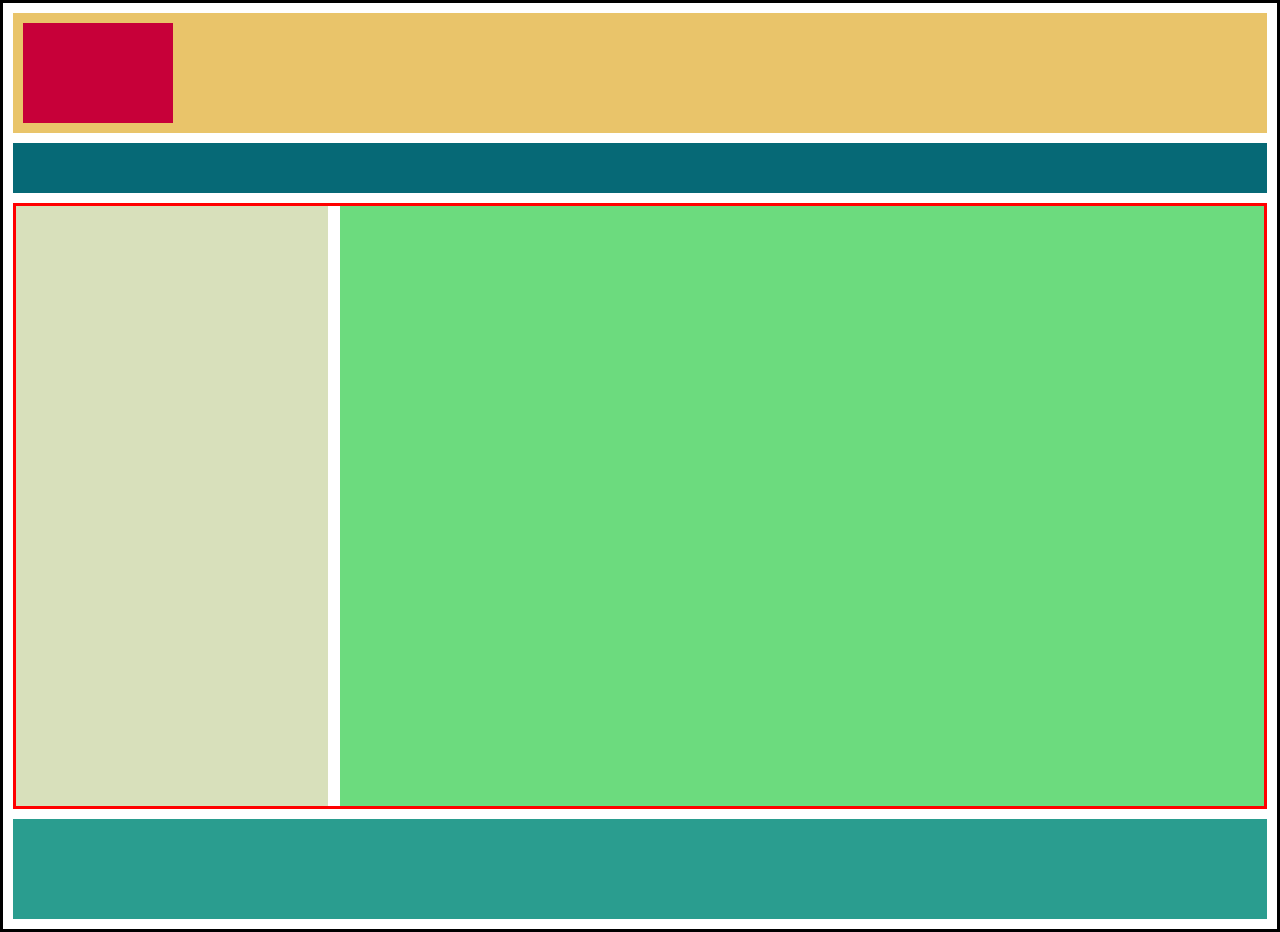
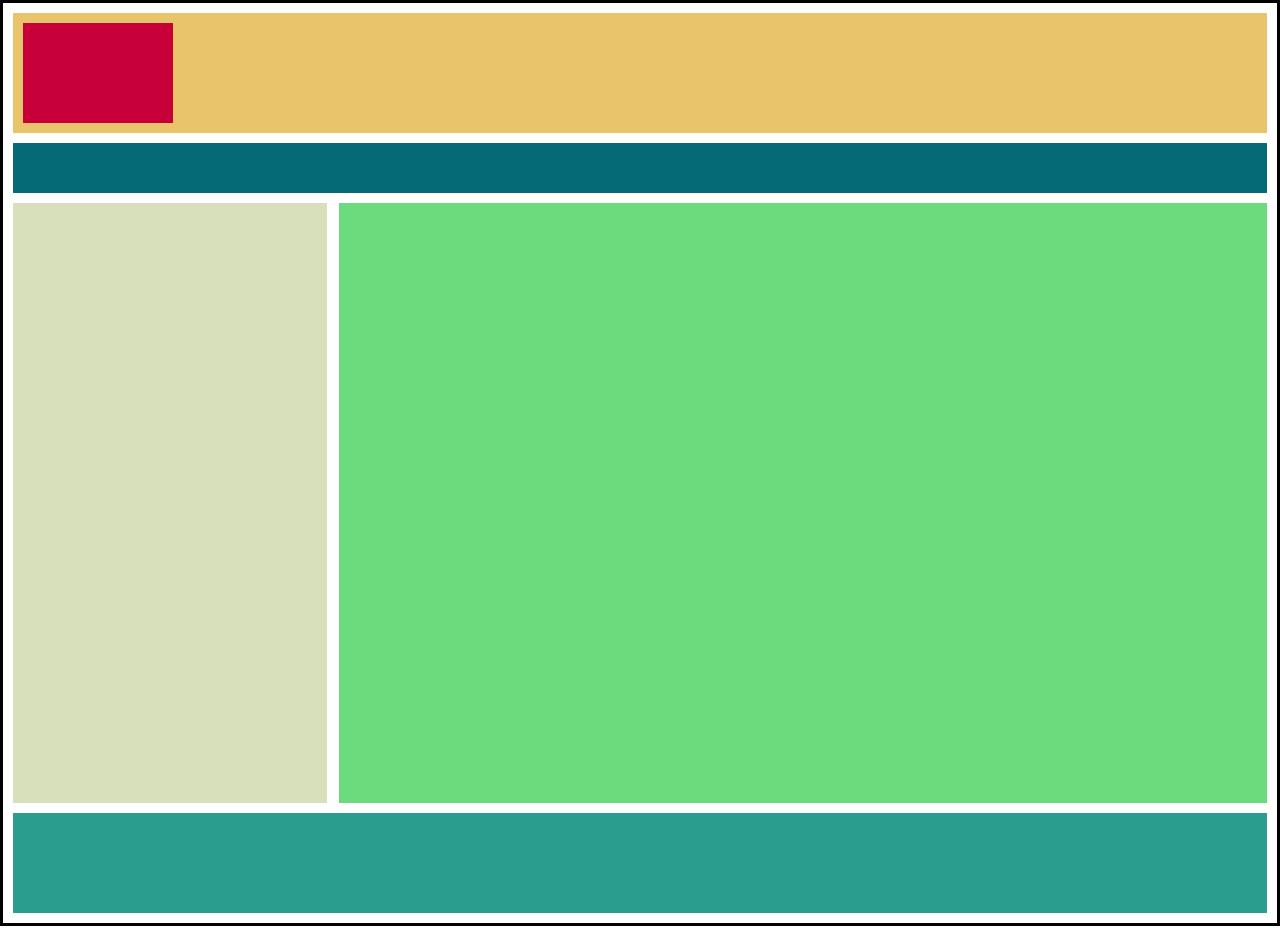
Before and after one commit to Balwin123/html, a plain HTML site: page index.html in a window 1280 px wide. Drawn offline with Linux system fonts and the light colour scheme.

```diff
--- a/css/style.css
+++ b/css/style.css
@@ -22,7 +22,7 @@
     margin-top: 10px;
 }
 #container{
-    border: solid red;
+
     margin-top: 10px;
 }
 #pannel-left{
--- a/index.html
+++ b/index.html
@@ -3,7 +3,7 @@
 <head>
     <meta charset="UTF-8">
     <meta name="viewport" content="width=device-width, initial-scale=1.0">
-    <title>website</title>
+    <title>syntex of webpage</title>
     <link rel="stylesheet" href="css/style.css">
 
 
```
